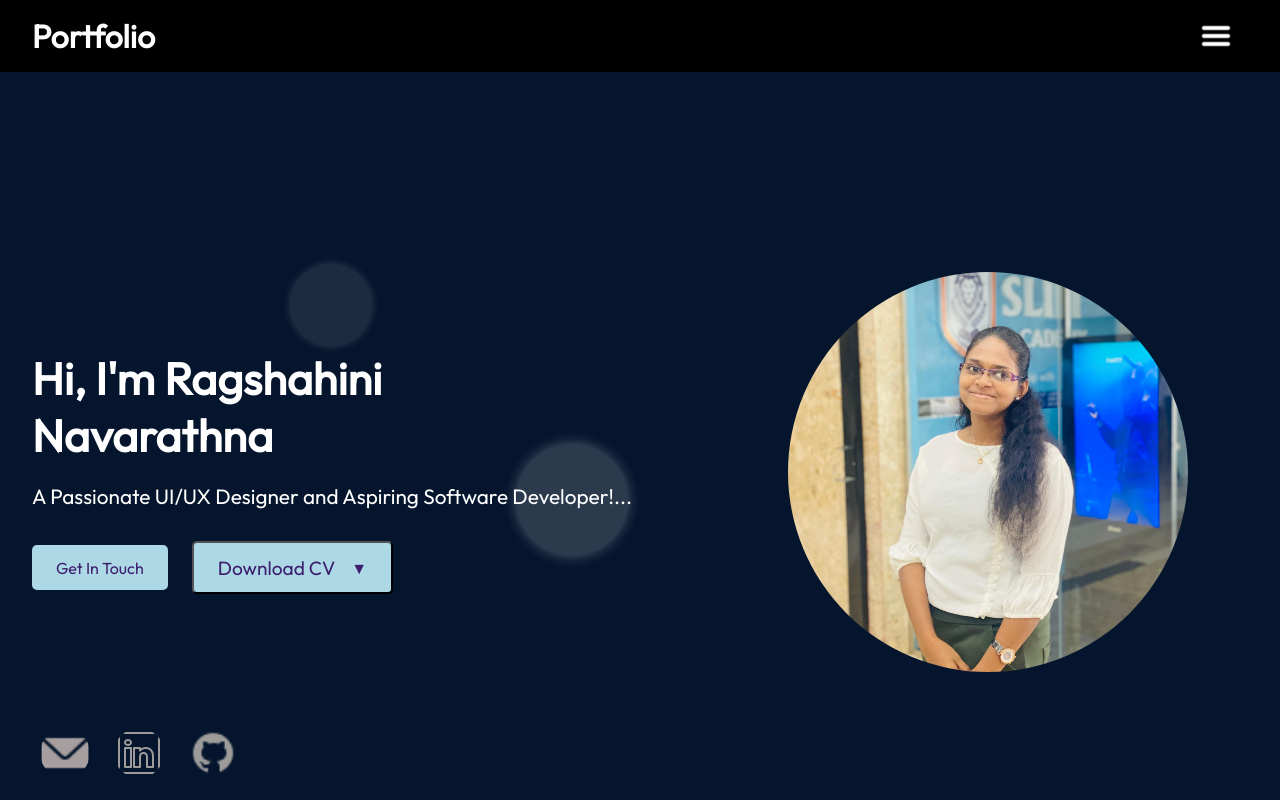
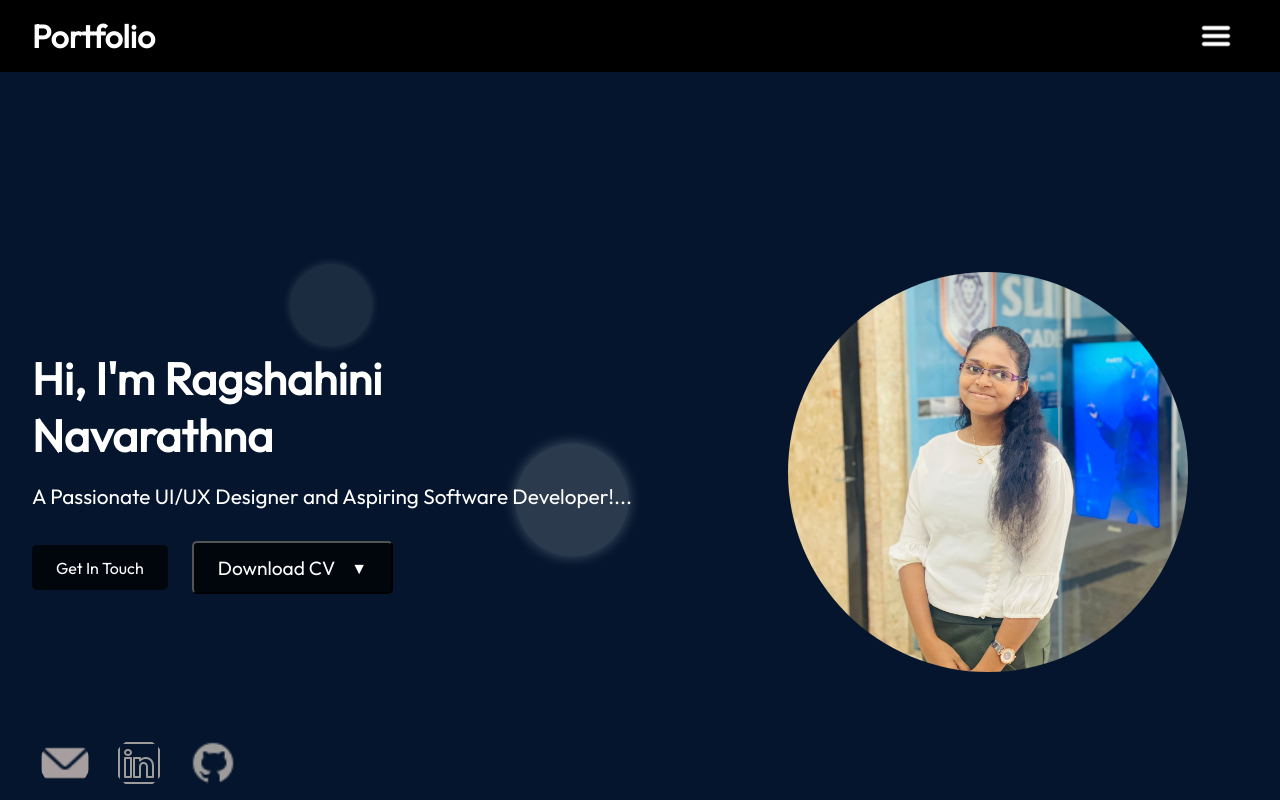
Before and after one commit to Ragshahini/Portfolio, a React (Vite) app: page / in a window 1280 px wide. Shown: the top 800 px of the page. Built offline with nearby package versions, Linux system fonts and the light colour scheme.

Commit message:
update Portfolio

```diff
--- a/src/components/Hero/Hero.module.css
+++ b/src/components/Hero/Hero.module.css
@@ -6,6 +6,7 @@
   --color-bg: #04152d;
   --font-robot: 'Roboto', sans-serif;
   --light-blue: #add8e6; /* Light blue color */
+  --dark-blur: rgba(0, 0, 0, 0.7); /* Dark blur effect for buttons */
 }
 
 .hero {
@@ -53,37 +54,37 @@
 .contactBtn,
 .cvBtn {
   padding: 0.8rem 1.5rem;
-  background-color: var(--light-blue); /* Light blue color */
-  color: var(--color-dark);
+  background-color: var(--dark-blur); /* Dark blur effect */
+  color: var(--color-text); /* White text */
   text-decoration: none;
   border-radius: 5px;
   display: flex;
   align-items: center;
   justify-content: center;
-  gap: 0.5rem; /* Space between icon and text */
+  gap: 0.5rem;
   transition: background-color 0.3s, transform 0.3s;
 }
 
 .contactBtn:hover,
 .cvBtn:hover {
+  transform: scale(1.05);
   background-color: var(--color-secondary); /* Darker hover effect */
-  transform: scale(1.05);
 }
 
 /* Icon Styles */
 .buttonIcon {
-  width: 30px; /* Adjust to fit within the button */
+  width: 30px;
   height: 30px;
   display: flex;
   align-items: center;
   justify-content: center;
-  background-color: #fff; /* White background for the icon */
-  border-radius: 50%; /* Circle shape for the icon background */
-  box-shadow: 0 4px 8px rgba(0, 0, 0, 0.2); /* Subtle shadow */
+  background-color: #fff;
+  border-radius: 50%;
+  box-shadow: 0 4px 8px rgba(0, 0, 0, 0.2);
 }
 
 .buttonIcon img {
-  width: 18px; /* Fit the icon inside the circle */
+  width: 18px;
   height: 18px;
 }
 
@@ -96,9 +97,9 @@
   align-items: center;
   justify-content: space-between;
   padding: 0.8rem 1.5rem;
-  background-color: var(--light-blue);
+  background-color: var(--dark-blur);
   border-radius: 5px;
-  color: var(--color-dark);
+  color: var(--color-text);
   font-size: 1.2rem;
   transition: background-color 0.3s;
 }
@@ -147,6 +148,23 @@
   right: 60px;
 }
 
+.socialLinks {
+  position: absolute;
+  bottom: 80px;
+  left: 100px;
+  display: flex;
+  gap: 1.5rem;
+}
+
+.socialIcon img {
+  width: 50px;
+  height: 50px;
+}
+
+.socialIcon {
+  pointer-events: none; /* Remove hover effect */
+}
+
 /* Bubble animations */
 .bubble {
   position: absolute;
@@ -181,6 +199,7 @@
   left: 40%;
 }
 
+/* Animations */
 @keyframes bubble {
   0% {
     transform: scale(0.5) translateY(0);
@@ -204,7 +223,6 @@
   }
 }
 
-/* Animations */
 @keyframes fadeIn {
   0% {
     opacity: 0;
@@ -241,26 +259,3 @@
     transform: scale(1) rotate(0deg);
   }
 }
-
-/* Social Links Section */
-.socialLinks {
-  position: absolute;
-  bottom: 90px;
-  left: 100px; /* Adjust this value to move the social icons to the right */
-  display: flex;
-  gap: 1.5rem;
-}
-
-
-
-
-.socialIcon img {
-  width: 50px;
-  height: 50px;
-
-}
-
-.socialIcon:hover {
-  transform: scale(1.1);
-  background-color: var(--color-primary);
-}
```
Also changed, not shown: 1 other file (tests, documents, lock files or other folders).
